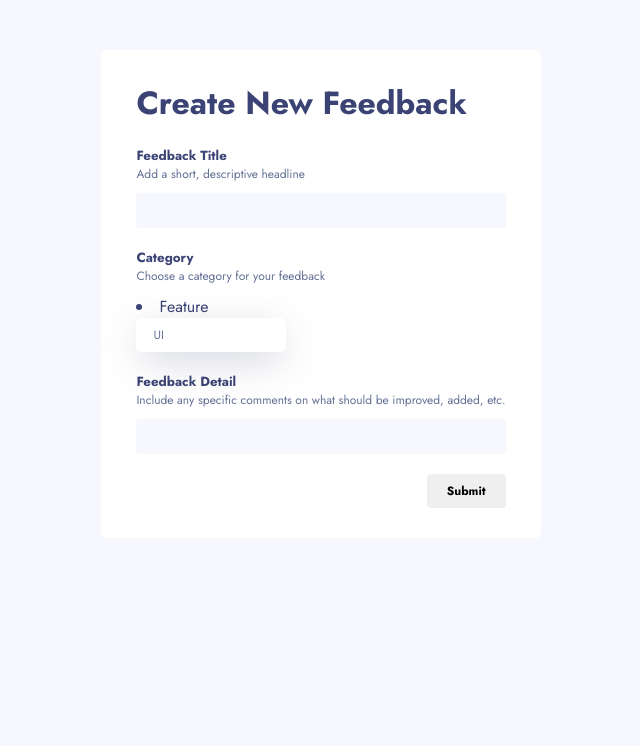
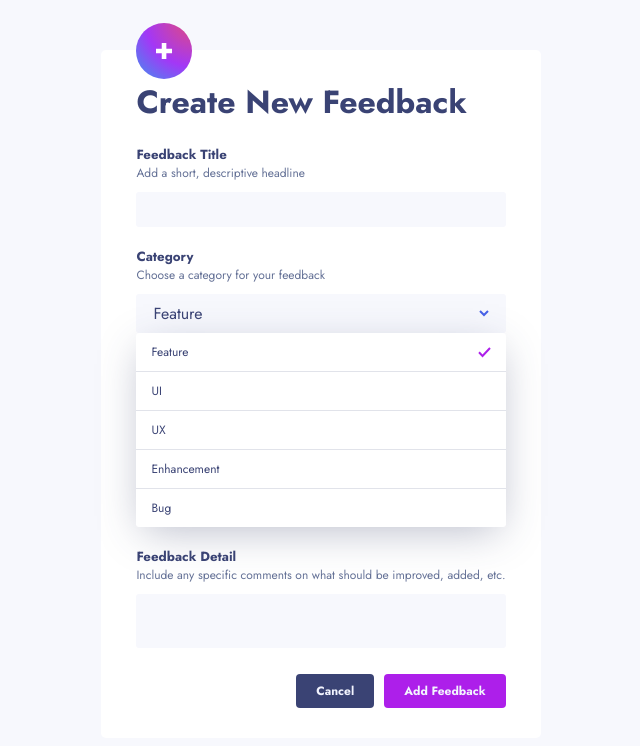
Before and after one commit to catli-unbounce/product_idea_board, a React (Create React App) app: page /new in a window 1280 px wide. Shown: the top 746 px of the page, without its empty margins (319-959 px from the left). Built offline with nearby package versions, Linux system fonts and the light colour scheme.

Commit message:
Get dropdown working

```diff
--- a/_base.scss
+++ b/_base.scss
@@ -6,7 +6,7 @@ $blue-1: #4661E6;
 $blue-2: #373F68;
 $blue-3: #CFD7FF;
 
-$grey-1: #F2F4FF;
+$grey-1: #F2F4FE;
 $background-grey: #F7F8FD;
 $grey-3: #3A4374;
 $grey-4: #647196;
@@ -43,6 +43,7 @@ $mobile: 500px;
     cursor: pointer;
     padding: .8rem 2rem;
     border: none;
+    color: $grey-1;
 }
 
 * {
@@ -64,6 +65,10 @@ ul {
     list-style: none;
 }
 
+textarea {
+    resize: none;
+    border: none;
+}
 button {
     @include button;
     font-family: inherit;
@@ -86,23 +91,43 @@ textarea:focus, input:focus, select:focus{
     }
 }
 
+.first-option {
+    list-style: none;
+    cursor: pointer;
+    display: flex;
+    justify-content: space-between;
+    align-items: center;
+}
+
 .select-input {
-    background-color: $background-grey;
+    background-color: $white;
     padding: .8rem 1.7rem;
     font-family: inherit;
     color: $grey-3;
-    border-radius: .3rem;
     border: none;
+    cursor: pointer;
+    padding: 1rem 1.5rem;
+
+    &:first-child {
+        border-top-left-radius:  .3rem;
+        border-top-right-radius:  .3rem;
+    }
+
+    &:last-child {
+        border-bottom-left-radius:  .3rem;
+        border-bottom-right-radius:  .3rem;
+    }
 
     &:active {
         border: none;
     }
 
-    li {
+    &:hover {
+        color: $fuschia;
+    }
 
-        &:not(:first-child) {
-            display: none;
-        }
+    &:not(:last-child) {
+        border-bottom: solid 1px rgba(58, 67, 116, 0.15);
     }
 }
 
--- a/src/components/RequestForm/RequestForm.module.scss
+++ b/src/components/RequestForm/RequestForm.module.scss
@@ -1,4 +1,4 @@
-form {
+.form {
     display: flex;
     flex-direction: column;
     background-color: $white;
@@ -25,17 +25,64 @@ form {
         margin-bottom: 2rem;
     }
 
-    button {
-        display: block;
-        align-self: flex-end;
-    }
-
     p {
         color: $grey-4;
         font-size: 1.2rem;
     }
 
-    label {
 
+    textarea {
+        width: 100%;
+    }
+
+    .new-icon {
+        margin-top: -57px;
+    }
+
+    &__select-category {
+        width: 100%;
+
+        li {
+            display: flex;
+            justify-content: space-between;
+            align-items: center;
+        }
+    }
+
+    &__btn-container {
+
+        display: flex;
+        align-self: stretch;
+        justify-content: flex-end;
+        button[type="submit"] {
+            background-color: $fuschia;
+        }
+
+        .cancel {
+            background-color: $grey-3;
+            margin-right: 1rem;
+        }
     }
 }
+
+@media only screen and (max-width: $mobile) {
+
+    .form {
+        width: 90%;
+        margin: 0 auto;
+        margin-top: 5rem;
+
+        &__btn-container {
+            flex-direction: column;
+
+            button {
+
+                margin-bottom: 1rem;
+            }
+
+            .cancel {
+                margin-right: 0;
+            }
+        }
+    }
+}
--- a/src/components/RequestForm/index.js
+++ b/src/components/RequestForm/index.js
@@ -1,8 +1,12 @@
 import React, { useState } from 'react';
+import newFeedbackIcon from '../../assets/shared/icon-new-feedback.svg';
+import arrowDownIcon from '../../assets/shared/icon-arrow-down.svg';
+import checkIcon from '../../assets/shared/icon-check.svg';
 const RequestForm = () => {
 
     return (
-        <form>
+        <form className="form">
+            <img className="new-icon" src={newFeedbackIcon}></img>
             <h1>Create New Feedback</h1>
 
             <label>
@@ -14,12 +18,13 @@ const RequestForm = () => {
             <label>
                 <h5 className="label">Category</h5>
                 <p className="label-desc">Choose a category for your feedback</p>
-                <li value="feature">Feature</li>
-                <ul className="select-input dropdown">
-                    <li value="ui">UI</li>
-                    <li value="ux">UX</li>
-                    <li value="enhancement">Enhancement</li>
-                    <li value="bug">Bug</li>
+                <li className="text-input first-option" value="feature">Feature<img src={arrowDownIcon}></img></li>
+                <ul className="dropdown form__select-category">
+                    <li className="select-input" value="ui">Feature<img className="check-icon" src={checkIcon}></img></li>
+                    <li className="select-input" value="ui">UI</li>
+                    <li className="select-input" value="ux">UX</li>
+                    <li className="select-input" value="enhancement">Enhancement</li>
+                    <li className="select-input" value="bug">Bug</li>
                 </ul>
 
             </label>
@@ -27,10 +32,13 @@ const RequestForm = () => {
             <label>
                 <h5 className="label">Feedback Detail</h5>
                 <p className="label-desc">Include any specific comments on what should be improved, added, etc.</p>
-                <input className="text-input" name="name" />
+                <textarea className="text-input" name="name" />
             </label>
+            <div className="form__btn-container">
+                <button className="cancel">Cancel</button>
+                            <button type="submit">Add Feedback</button>
+            </div>
 
-            <button type="submit">Submit</button>
         </form>
     )
 }
--- a/src/components/Suggestions/Suggestions.module.scss
+++ b/src/components/Suggestions/Suggestions.module.scss
@@ -30,26 +30,6 @@
         position: absolute;
         right: -11rem;
         top: 6rem;
-        background-color: $white;
-        color: $grey-4;
-        font-weight: 400;
-        font-size: 1.2rem;
-        border-radius: 5px;
-        box-shadow: 0px 10px 40px -7px rgba(55, 63, 104, 0.350492);
-        width: 15rem;
-
-        li {
-            padding: 1rem 1.5rem;
-            border-bottom: solid 1px rgba(58, 67, 116, 0.15);
-            &:hover {
-                color: $fuschia;
-                cursor: pointer;
-            }
-
-            &:last-child {
-                border-bottom: none;
-            }
-        }
     }
 
     &__add-btn {
--- a/src/components/Suggestions/index.js
+++ b/src/components/Suggestions/index.js
@@ -6,11 +6,11 @@ const Suggestions = () => {
             <div className="suggestions__info">
                 <img src={suggestionIcon} alt="suggestions icon"></img> 6 Suggestions
                 <span className="sort-by">Sort By:</span>
-                <ul className="suggestions__sort-dropdown">
-                    <li>Most Upvotes</li>
-                    <li>Least Upvotes</li>
-                    <li>Most Comments</li>
-                    <li>Least Comments</li>
+                <ul className="suggestions__sort-dropdown dropdown">
+                    <li className="select-input">Most Upvotes</li>
+                    <li className="select-input">Least Upvotes</li>
+                    <li className="select-input">Most Comments</li>
+                    <li className="select-input">Least Comments</li>
                 </ul>
             </div>
 
```
